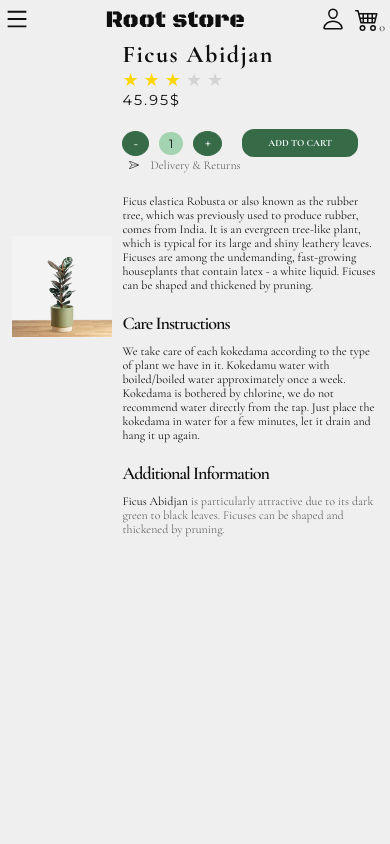
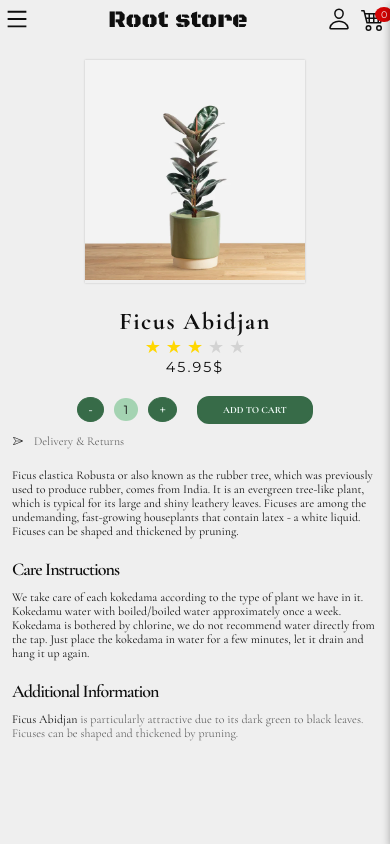
Before and after one commit to nataliiacat/RootStore, a React (Vite) app: page /ficus-abidjan in a window 390 px wide. Built offline with nearby package versions, Linux system fonts and the light colour scheme.

Commit message:
add cartTab and all function for cart, styles for product page

```diff
--- a/src/assets/styles/global.css
+++ b/src/assets/styles/global.css
@@ -192,15 +192,14 @@ section {
   html {
     font-size: 14px;
   }
+   .title {
+    font-size: 2.5rem;
+  }
 }
 
 @media (max-width: 768px) {
   html {
     font-size: 13px;
-  }
-
-  .title {
-    font-size: 2.5rem;
   }
 }
 
--- a/src/components/Cart/Cart.css
+++ b/src/components/Cart/Cart.css
@@ -0,0 +1,14 @@
+.cart span {
+  position: absolute;
+  font-family: "Montserrat", serif;
+  font-optical-sizing: auto;
+  font-weight: 400;
+  font-style: normal;
+  font-size: 0.8rem;
+  line-height: 0.8rem;
+  padding: 3px 6px;
+  background-color: #D30404;
+  color: var(--bg-color);
+  border-radius: 50%;
+  margin-left: -10px;
+}
--- a/src/components/Cart/Cart.jsx
+++ b/src/components/Cart/Cart.jsx
@@ -1,19 +1,24 @@
 import React, { useState, useEffect } from 'react'
 import './Cart.css'
 import { BsCart4 } from 'react-icons/bs'
-import { useSelector } from 'react-redux'
+import { useSelector, useDispatch } from 'react-redux'
+import { toggleStatusTab } from '../../stores/cartSlice'
 
 const Cart = () => {
-  const [ totalQuantity, setTotalQuantity ] = useState(0);
-  const carts =useSelector(store=>store.cart.items);
-  useEffect(()=>{
-let total=0;
-carts.forEach(item => total+=item.quantity);
-setTotalQuantity(total);
-  },[carts]);
+  const [totalQuantity, setTotalQuantity] = useState(0);
+  const carts = useSelector(store => store.cart.items);
+  const dispatch = useDispatch();
+  useEffect(() => {
+    let total = 0;
+    carts.forEach(item => total += item.quantity);
+    setTotalQuantity(total);
+  }, [carts]);
+  const handleOpenTabCart = () => {
+    dispatch(toggleStatusTab());
+  };
   return (
     <>
-      <div className="cart">
+      <div className="cart" onClick={handleOpenTabCart}>
         <a href="#" className="cart-btn" aria-label="Cart">
           <BsCart4 className="icon" /><span className="cart-count">{totalQuantity}
           </span>
--- /dev/null
+++ b/src/components/CartItem/CartItem.css
@@ -0,0 +1,11 @@
+.item{
+  margin-bottom: 15px;
+  padding: 5px;
+  gap: 5px;
+  justify-content: space-between;
+  border-bottom: 1px solid;
+  border-image: linear-gradient(to right, transparent, var(--primary-color)) 3;
+}
+.item img{
+  width: 70px;
+}
--- /dev/null
+++ b/src/components/CartItem/CartItem.jsx
@@ -0,0 +1,49 @@
+import React, { useState, useEffect } from 'react'
+import './CartItem.css'
+import { plantsData } from '../../data'
+import { changeQuantity } from '../../stores/cartSlice'
+import { useDispatch } from 'react-redux'
+
+const CartItem = (props) => {
+  const { productId, quantity } = props.data;
+  const [detail, setDetail] = useState([]);
+  const dispatch = useDispatch();
+  useEffect(() => {
+    const findDetail = plantsData.filter((plant) => plant.id === productId)[0];
+    setDetail(findDetail);
+  }, [productId]);
+
+  const handleMinusQuantity = () => {
+    dispatch(changeQuantity({
+      productId: productId,
+      quantity: quantity - 1
+    }));
+  }
+  const handlePlusQuantity = () => {
+    dispatch(changeQuantity({
+      productId: productId,
+      quantity: quantity + 1
+    }));
+  }
+  return (
+    <>
+      <div className="item flex">
+        <img src={detail.image} />
+        <h3 className="subtitle">{detail.name}</h3>
+        <div className="price flex">
+          <span className="price">{detail.price}$</span>
+          {detail.oldPrice && (<span className="price old-price">{detail.oldPrice}$</span>)}
+        </div>
+        <div className="quantity-controls flex">
+          <button onClick={handleMinusQuantity}>-</button>
+          <span>{quantity}</span>
+          <button onClick={handlePlusQuantity}>+</button>
+        </div>
+
+
+      </div>
+    </>
+  )
+}
+
+export default CartItem
--- a/src/components/CartTab/CartTab.css
+++ b/src/components/CartTab/CartTab.css
@@ -0,0 +1,72 @@
+.cart-sidebar {
+  top: 0;
+  right: 0;
+  min-width: 500px;
+  width: 50%;
+  height: 100vh;
+  z-index: 99;
+  position: fixed;
+  background-color: var(--secondary-bg-color);
+  box-shadow: 0 4px 8px rgba(0, 0, 0, 0.3);
+  transition: transform .5s ease-in-out;
+
+}
+
+.cart-sidebar.active {
+  transform: translateX(100%);
+  transition: transform .5s ease-in-out;
+}
+
+.cart-list {
+  padding: 10px;
+}
+
+.button-container {
+  position: absolute;
+  width: 100%;
+  bottom: 0;
+  gap: 0;
+}
+
+.close-button,
+.checkout-button {
+  width: 50%;
+  padding: 20px;
+  font-family: "Montserrat", serif;
+  font-optical-sizing: auto;
+  font-weight: 300;
+  font-style: normal;
+}
+
+.checkout-button {
+  background-color: var(--accent-color);
+  color: var(--secondary-bg-color);
+
+}
+
+.checkout-button:hover {
+  background-color: var(--secondary-accent-color);
+  color: var(--primary-color);
+}
+
+.close-button {
+  background-color: var(--primary-color);
+  color: var(--secondary-bg-color);
+
+}
+
+.close-button:hover {
+  background-color: var(--secondary-primary-color);
+}
+
+.cart-sidebar .title {
+  margin: 20px auto;
+  text-align: center;
+}
+
+@media (max-width: 501px) {
+  .cart-sidebar {
+    width: 100%;
+    min-width: 100%;
+  }
+}
--- a/src/components/CartTab/CartTab.jsx
+++ b/src/components/CartTab/CartTab.jsx
@@ -1,8 +1,31 @@
 import React from 'react'
+import { useSelector, useDispatch } from 'react-redux'
+import './CartTab.css'
+import CartItem from '../CartItem/CartItem';
+import { toggleStatusTab } from '../../stores/cartSlice';
 
 const CartTab = () => {
+  const carts = useSelector(store => store.cart.items);
+  const statusTab = useSelector(store => store.cart.statusTab);
+  const dispatch = useDispatch();
+  const handleOpenTabCart = () => {
+    dispatch(toggleStatusTab());
+  };
   return (
     <>
+      <aside className={`cart-sidebar ${statusTab === false ? "active" : " "}`}
+        aria-hidden="true">
+        <h3 className="title">Your Shopping Bag</h3>
+        <div className="cart-list">
+          {carts.map((item, key) =>
+            <CartItem key={key} data={item} />
+          )}
+        </div>
+        <div className="button-container flex">
+          <button className="close-button" onClick={handleOpenTabCart}>CLOSE</button>
+          <button className="checkout-button">CHECKOUT</button>
+        </div>
+      </aside>
 
     </>
   )
--- a/src/components/DeliveryPopup/DeliveryPopup.css
+++ b/src/components/DeliveryPopup/DeliveryPopup.css
@@ -14,6 +14,10 @@
 .delivery .subtitle {
   margin-bottom: 20px;
 }
+.popup-button{
+  margin: 10px 0;
+  padding: 0;
+}
 
 @media (max-width: 540px) {
   .delivery.popup-content {
--- a/src/pages/detail/detail.css
+++ b/src/pages/detail/detail.css
@@ -7,9 +7,9 @@
   padding: 4px 10px;
   border-radius: 50%;
   font-family: "Montserrat", serif;
-    font-optical-sizing: auto;
-    font-weight: 400;
-    font-style: normal;
+  font-optical-sizing: auto;
+  font-weight: 400;
+  font-style: normal;
 }
 
 .quantity-controls span {
@@ -32,16 +32,87 @@
 }
 
 .detail-content .price,
-.detail-content .star-rating{
+.detail-content .star-rating {
   justify-content: flex-start;
 }
-.detail-content .subtitle{
+
+.detail-content .subtitle {
   margin: 20px 0 10px;
 }
-.product-action{
+
+.product-action {
   justify-content: flex-start;
   margin-top: 20px;
 }
-.description{
-  margin-top: 20px;
+
+.description {
+  margin-top: 10px;
 }
+
+.detail {
+  align-items: flex-start;
+  gap: 2rem;
+  margin: auto;
+  padding-top: 20px;
+  position: relative;
+  display: flex;
+}
+
+.img-container {
+  flex: 0 0 40%;
+  height: fit-content;
+  overflow: hidden;
+  position: sticky;
+  top: 70px;
+  box-shadow: 0 0 2px rgba(0, 0, 0, 0.2);
+}
+
+.img-container .sale {
+  position: absolute;
+  top: 40px;
+  left: 40px;
+  padding: 5px 10px;
+  background-color: #D30404;
+  color: var(--secondary-bg-color);
+  z-index: 2;
+}
+
+.img-container img {
+  width: 100%;
+  height: 100%;
+  transition: transform .5s ease;
+  object-fit: cover;
+  transform-origin: top center;
+}
+
+.img-container img:hover {
+  transform: scale(1.3);
+}
+
+@media (max-width: 562px) {
+  .detail {
+    flex-direction: column;
+  }
+
+  .detail-content .title {
+    text-align: center;
+  }
+
+  .img-container {
+    position: static;
+    transform: none;
+    width: 60%;
+    margin: 0 auto;
+  }
+
+  .product-action,
+  .detail-content .price,
+  .detail-content .star-rating {
+    justify-content: center;
+  }
+}
+@media (max-width: 370px){
+  .img-container {
+      width: 75%;
+    }
+}
--- a/src/pages/detail/detail.jsx
+++ b/src/pages/detail/detail.jsx
@@ -37,7 +37,9 @@ const Detail = () => {
     <>
       <div className="detail container flex">
         <div className="img-container">
-          <img src={detail.image} alt={detail.name} /></div>
+          {detail.onSale && (<span className="sale">SALE</span>)}
+          <img src={detail.image} alt={detail.name} />
+        </div>
         <div className="detail-content" key={detail.id}>
           <h1 className="title">{detail.name}</h1>
           <StarRating rating={detail.rating} />
@@ -53,7 +55,7 @@ const Detail = () => {
             </div>
             <button className="btn" onClick={handleAddToCart}>Add to cart</button>
           </div>
-          <DeliveryPopup/>
+          <DeliveryPopup />
           <div className="description">
             <p className="text">{detail.description}</p>
             <h3 className="subtitle">Care Instructions</h3>
--- a/src/stores/cartSlice.js
+++ b/src/stores/cartSlice.js
@@ -1,7 +1,8 @@
 import { createSlice } from '@reduxjs/toolkit'
 
 const initialState = {
-  items: []
+  items: [],
+  statusTab: false
 }
 
 const cartSlice = createSlice({
@@ -16,9 +17,25 @@ const cartSlice = createSlice({
       } else {
         state.items.push({ productId, quantity });
       }
+    },
+    changeQuantity(state, action) {
+      const { productId, quantity } = action.payload;
+      const indexProductId = (state.items).findIndex(item => item.productId === productId);
+      if (quantity > 0) {
+        state.items[indexProductId].quantity = quantity;
+      } else {
+        state.items = (state.items).filter(item => item.productId !== productId);
+      }
+    },
+    toggleStatusTab(state) {
+      if (state.statusTab === false) {
+        state.statusTab = true;
+      } else {
+        state.statusTab = false;
+      }
     }
   }
 })
 
-export const { addToCart } = cartSlice.actions;
+export const { addToCart, changeQuantity, toggleStatusTab } = cartSlice.actions;
 export default cartSlice.reducer;
```
